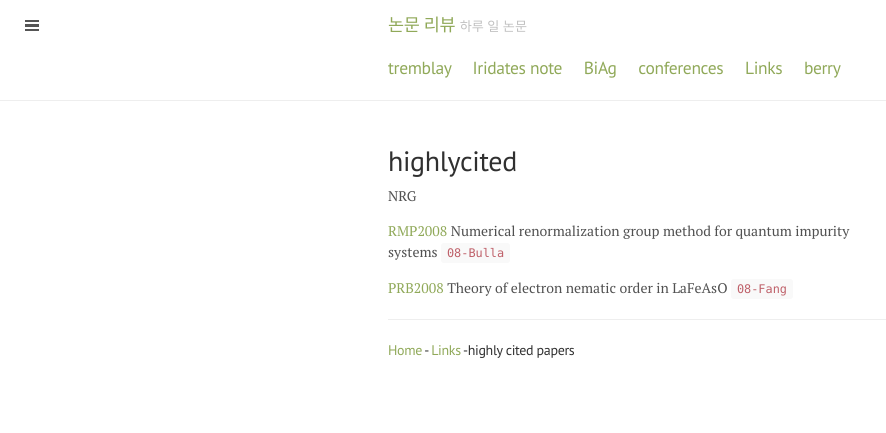
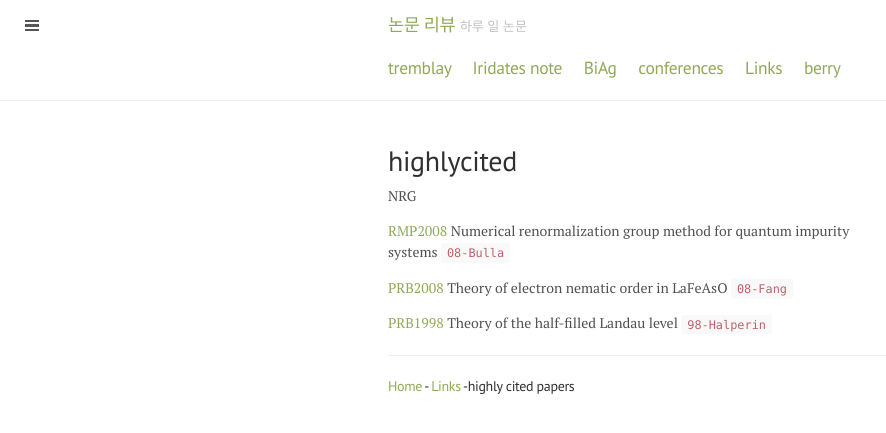
Before and after one commit to qkrwlsghdcjsworlt/work, a Jekyll site: the page built from highlycited.md, in a window 1280 px wide. Shown: the top 433 px of the page, without its empty margins (0-886 px from the left). Built offline with Jekyll 4.4.1, drawn with Linux system fonts in a browser that asks for light colours.

Commit message:
“update”

```diff
--- a/highlycited.md
+++ b/highlycited.md
@@ -11,6 +11,7 @@ Numerical renormalization group method for quantum impurity systems `08-Bulla`
 
 [PRB2008]({{ site.baseurl }}/public/highlycited/08-Fang-spin-nematic-order-PRB.pdf) Theory of electron nematic order in LaFeAsO `08-Fang`
 
+[PRB1998]({{ site.baseurl }}/public/highlycited/93-Halperin-HRL-PRB.pdf) Theory of the half-filled Landau level `98-Halperin`
 
 
 ---
```
Also changed, not shown: 3 other files.
